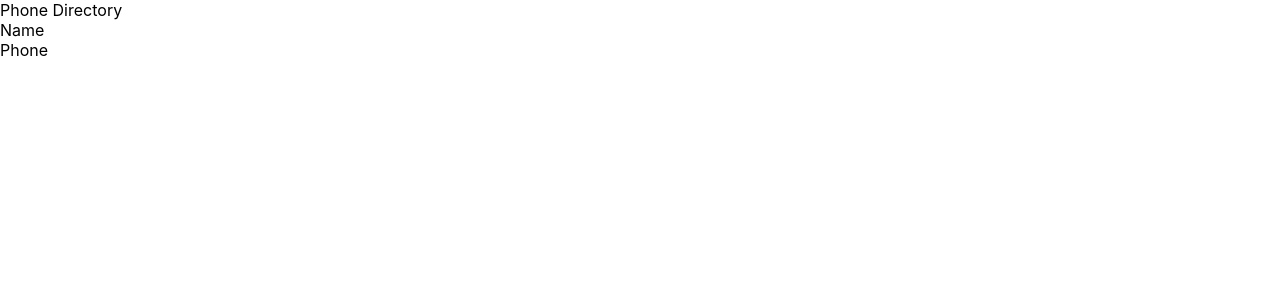
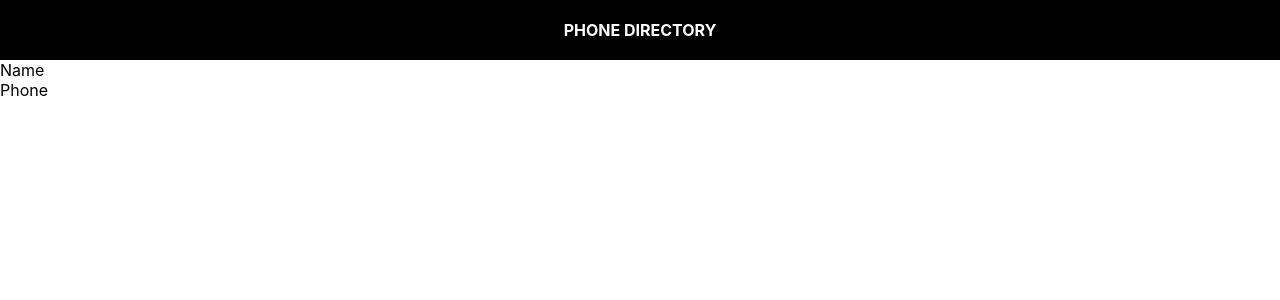
Before and after one commit to narendra-gowda/phone-directory, a React (Create React App) app: page / in a window 1280 px wide. Shown: the top 300 px of the page. Built offline with nearby package versions, Linux system fonts and the light colour scheme.

Commit message:
Styled Header Inline Styling

```diff
--- a/src/Header.js
+++ b/src/Header.js
@@ -1,8 +1,16 @@
 import React from 'react';
 
 const Header = function () {
+  const headerStyle = {
+    textAlign:'center',
+    padding:20,
+    background:'#000f',
+    color:'white',
+    textTransform:'uppercase',
+    fontWeight:'bold'
+  }
   return(
-    <div className="header">
+    <div className="header" style={headerStyle}>
          Phone Directory
      </div>
   )
```
